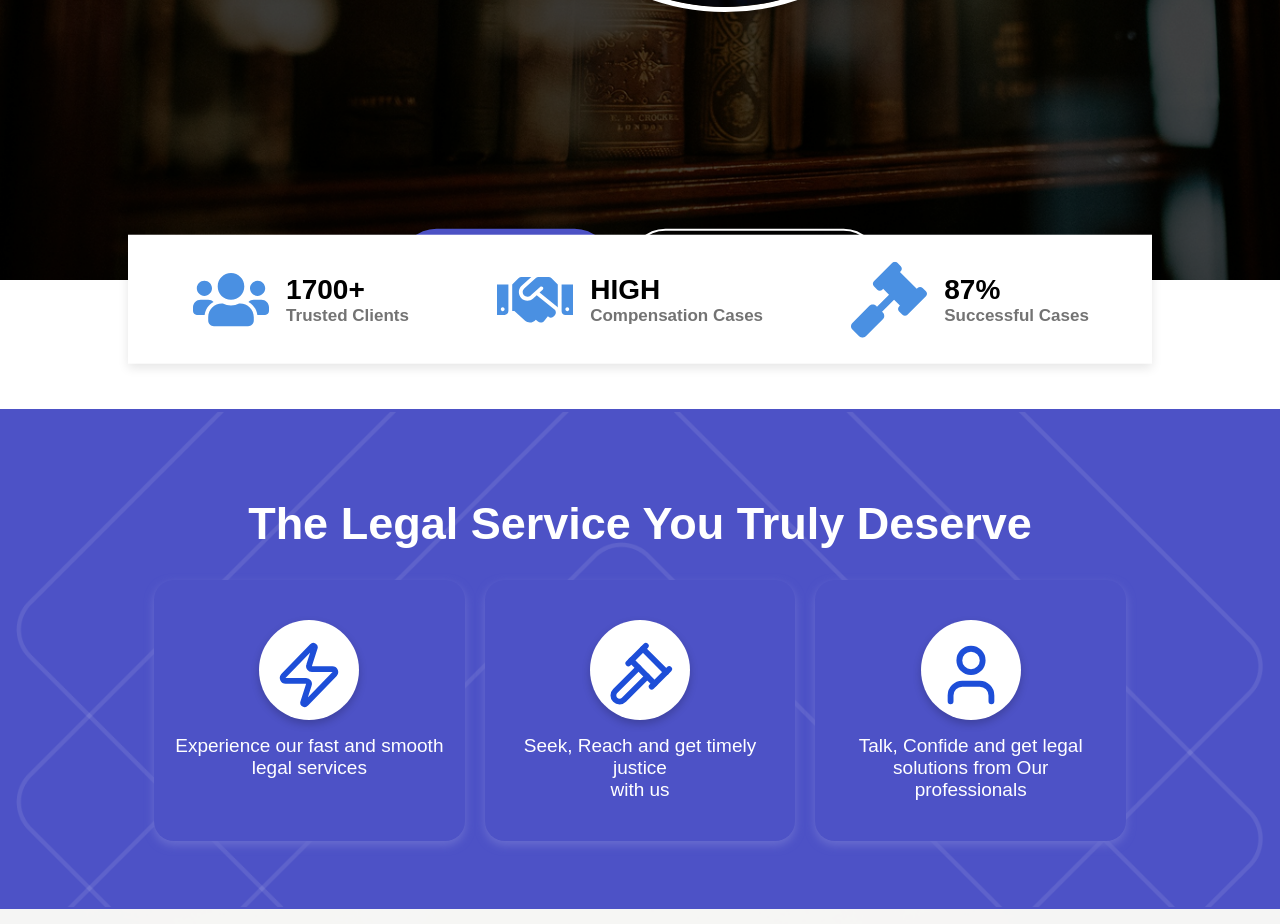
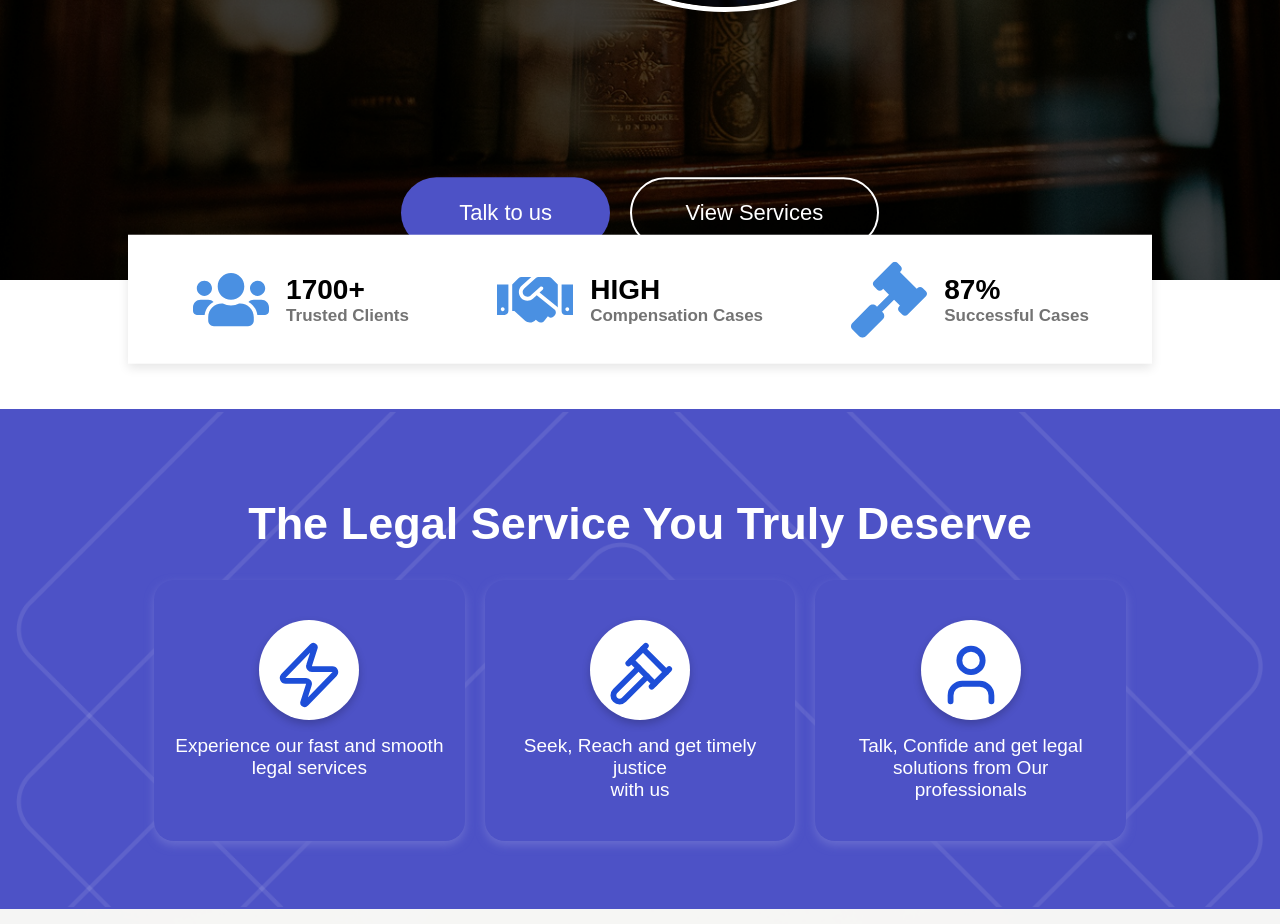
Before and after one commit to Fritz000/ineyab-solicitors, a React (Vite) app: page / in a window 1280 px wide. Shown: the part 820-1744 px from the top of the page. Built offline with nearby package versions, Linux system fonts and the light colour scheme.

Commit message:
new changes

```diff
--- a/src/pages/Home.css
+++ b/src/pages/Home.css
@@ -120,7 +120,7 @@ body, html {
 
   .cta-buttons {
     transform: translateX(-20%);
-    transform: translateY(-170%);
+    transform: translateY(-200%);
     display: flex;
     justify-content: center;
     align-items: center;
```
